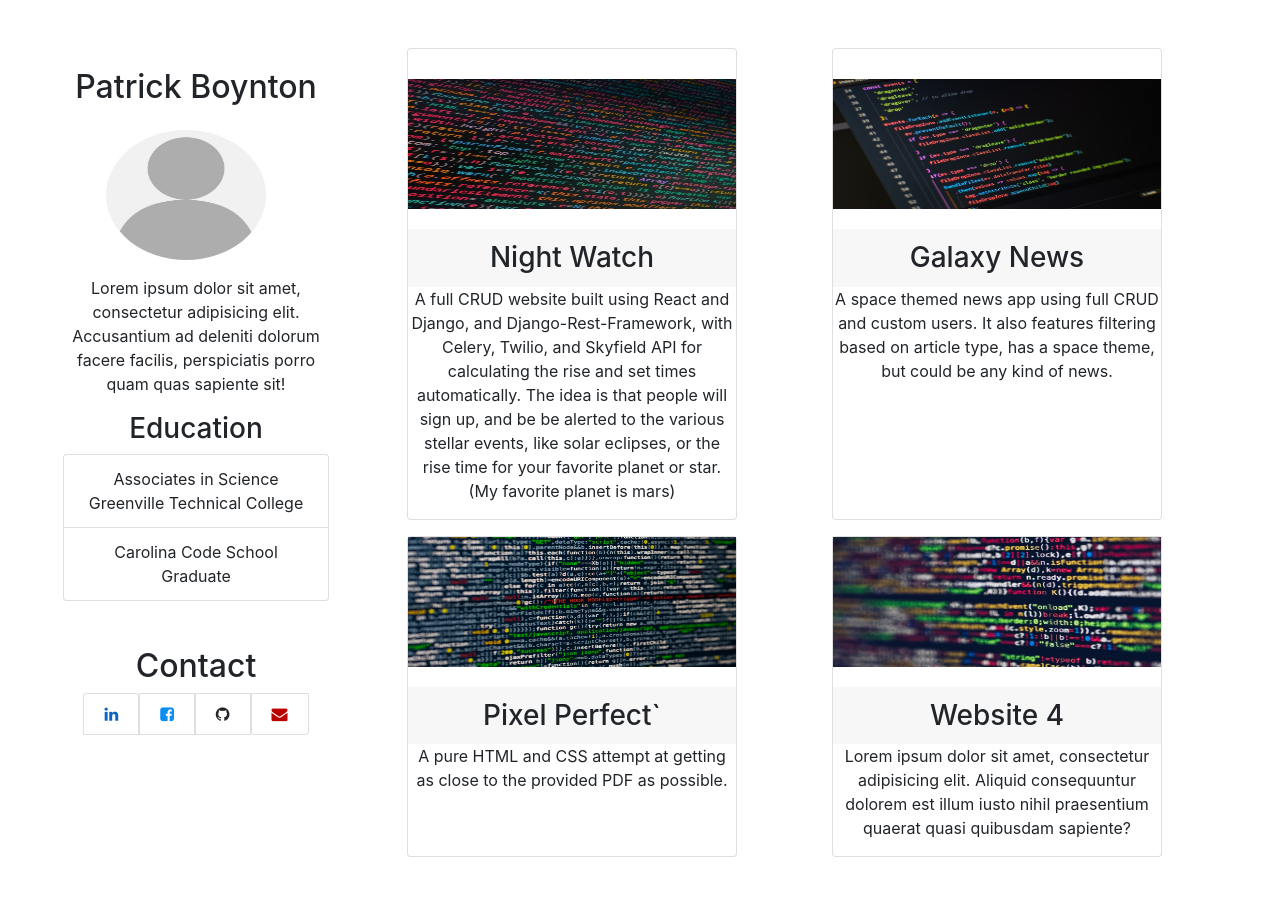
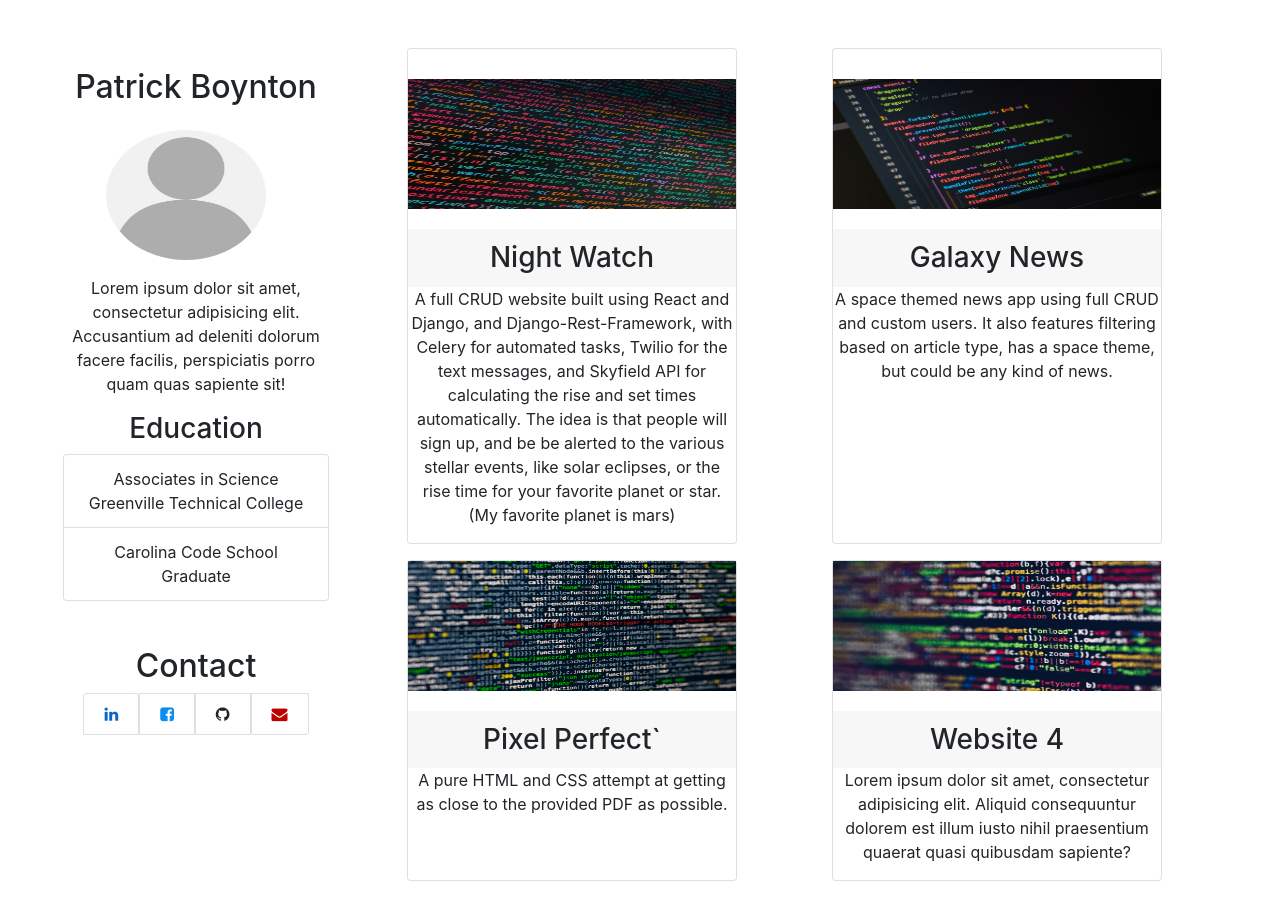
Before and after one commit to PatrickBoynton/portfolio, a React (Create React App) app: page / in a window 1280 px wide. Shown: the top 920 px of the page. Built offline with nearby package versions, Linux system fonts and the light colour scheme.

Commit message:
Added more text.

```diff
--- a/src/Portfolio.js
+++ b/src/Portfolio.js
@@ -9,7 +9,8 @@ class Portfolio extends Component {
                         <div style={{paddingTop: "30px"}} className="card-img-top">
                             <img src={`${process.env.PUBLIC_URL}/Code1.jpeg`} alt="Website"/>
                             <h3 style={{border: "none"}} className="card-header">Night Watch</h3>
-                            <p>A full CRUD website built using React and Django, and Django-Rest-Framework, with Celery, Twilio,
+                            <p>A full CRUD website built using React and Django, and Django-Rest-Framework, with Celery
+                                for automated tasks, Twilio for the text messages,
                                 and Skyfield API for calculating the rise and set times automatically.
                                 The idea is that people will sign up, and be be alerted to the various stellar events,
                                 like solar eclipses, or the rise time for your favorite planet or star. (My favorite
```
